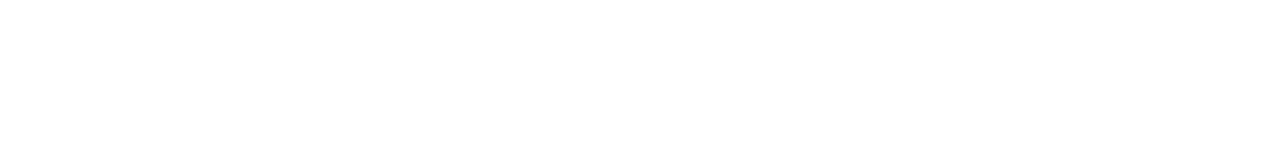
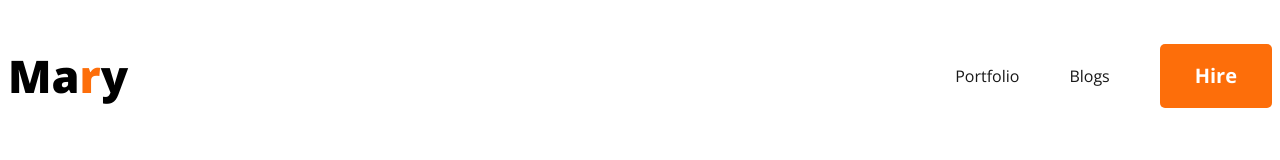
Before and after one commit to evar2005/developer-portfolio, a plain HTML site: page index.html in a window 1280 px wide. Drawn offline with nearby package versions, Linux system fonts and the light colour scheme.

Commit message:
added nav

```diff
--- a/Styles/style.css
+++ b/Styles/style.css
@@ -0,0 +1,40 @@
+/*common  Shared styls*/
+*{
+ /* margin: 0;*/
+  font-family: "Open Sans", serif;
+
+}
+nav{
+  display: flex;
+  justify-content: space-between;
+ align-items: center;
+}
+.nav-title{
+  font-weight: 800;
+  font-size: 45px;
+}
+.text-primary{
+  color: #FD6E0A;;
+}
+nav > ul{
+display: flex;
+align-items: center;
+}
+nav li{
+  list-style: none;
+  margin-left: 50px;
+}
+nav a{
+  text-decoration: none;
+  color: #181818;
+}
+.btn-primary{
+  color: #FFFFFF;
+  font-weight: 700;
+  font-size: 20px;
+  border: 0;
+  padding: 18px 35px;
+  height: 64px;
+  border-radius: 5px;
+  background-color: #FD6E0A;
+}
--- a/index.html
+++ b/index.html
@@ -4,10 +4,22 @@
   <meta charset="UTF-8">
   <meta name="viewport" content="width=device-width, initial-scale=1.0">
   <title>Developer Portfolio</title>
+  <link rel="preconnect" href="https://fonts.googleapis.com">
+<link rel="preconnect" href="https://fonts.gstatic.com" crossorigin>
+<link href="https://fonts.googleapis.com/css2?family=Open+Sans:ital,wght@0,300..800;1,300..800&display=swap" rel="stylesheet">
   <link rel="stylesheet" href="Styles/style.css">
 </head>
 <body>
-  <header></header>
+  <header class="header">
+   <nav>
+    <h2 class="nav-title">Ma<span class="text-primary">r</span>y</h2>
+    <ul>
+      <li><a href="">Portfolio</a></li>
+      <li><a href="">Blogs</a></li>
+      <li><button class="btn-primary">Hire</button></li>
+    </ul>
+   </nav>
+  </header>
   <main></main>
   <footer></footer>
 
```
